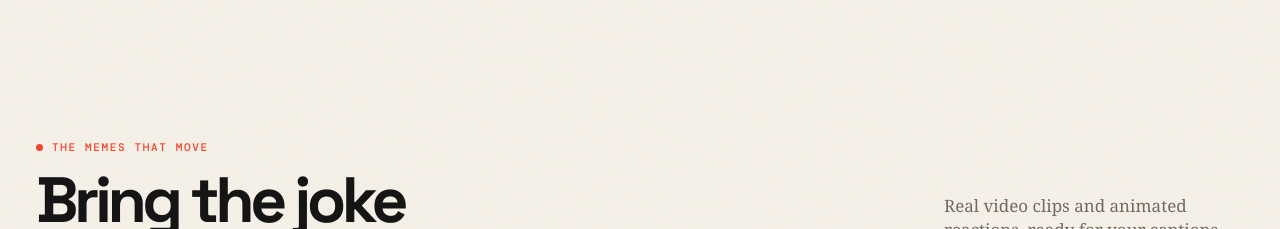
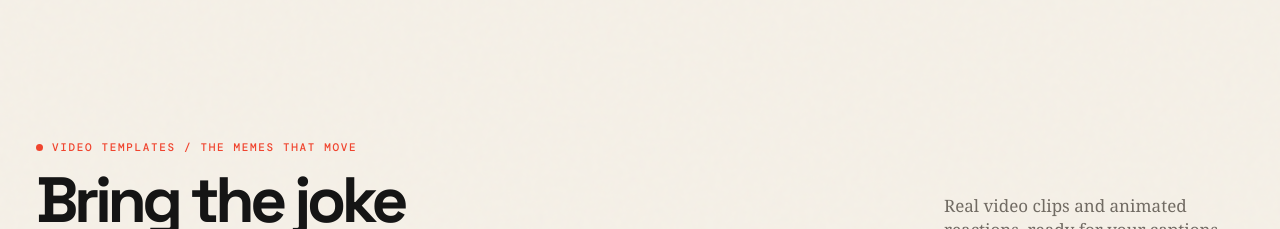
Before and after one commit to RAJ-SUHANDANI/MemeIsMine, a Next.js app: page / in a window 1280 px wide. Shown: the part 1640-1869 px from the top of the page. Built offline with nearby package versions, Linux system fonts and the light colour scheme; no server answers.

Commit message:
Label the homepage video-template section clearly

```diff
--- a/src/app/page.tsx
+++ b/src/app/page.tsx
@@ -74,7 +74,7 @@ export default function HomePage() {
 
 
     <section className="section home-video-section" id="video-templates"><div className="container">
-      <div className="section-head"><div><span className="eyebrow">The memes that move</span><h2 className="section-title">Bring the joke<br/><span className="serif-italic">to life.</span></h2></div><p className="section-note">Real video clips and animated reactions, ready for your captions. Start with a moving template, then tweak it in the browser.</p></div>
+      <div className="section-head"><div><span className="eyebrow">Video templates / the memes that move</span><h2 className="section-title">Bring the joke<br/><span className="serif-italic">to life.</span></h2></div><p className="section-note">Real video clips and animated reactions, ready for your captions. Start with a moving template, then tweak it in the browser.</p></div>
       {videoTemplates.length > 0 ? <div className="video-template-grid home-video-grid">{videoTemplates.map((template, index) => <motion.article key={template.id} className="video-template-card" initial={reduce ? false : { opacity: 0, y: 16 }} whileInView={{ opacity: 1, y: 0 }} viewport={{ once: true, amount: .12 }} transition={{ duration: .35, delay: index * .05 }} whileHover={reduce ? undefined : { y: -5 }}><div className="video-template-preview">
         <Link className="video-template-media-link" href={"/video-editor/" + encodeURIComponent(template.id)} aria-label={"Edit " + template.name}>
           {template.mediaType === "gif" ? <img src={homeVideoSource(template)} alt={template.name} loading="lazy"/> : <video src={homeVideoSource(template)} poster={template.posterUrl || undefined} muted autoPlay loop playsInline preload="metadata" aria-label={template.name}/>}
```
